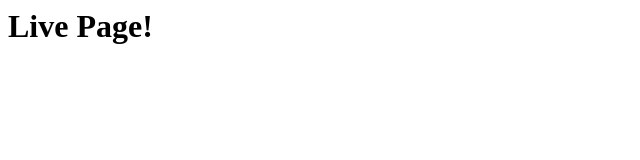
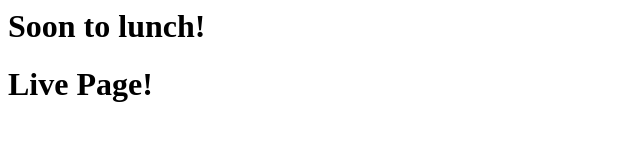
Before and after one commit to botcruz/LivePages, a plain HTML site: page index.html in a window 1280 px wide. Shown: the whole page, without its empty margins (0-640 px from the left). Drawn offline with Linux system fonts and the light colour scheme.

Commit message:
updatecommit

```diff
--- a/index.html
+++ b/index.html
@@ -6,6 +6,7 @@
     <title>Document</title>
 </head>
 <body>
+    <h1>Soon to lunch!</h1>
     <h1>Live Page!</h1>
 </body>
 </html>
```
